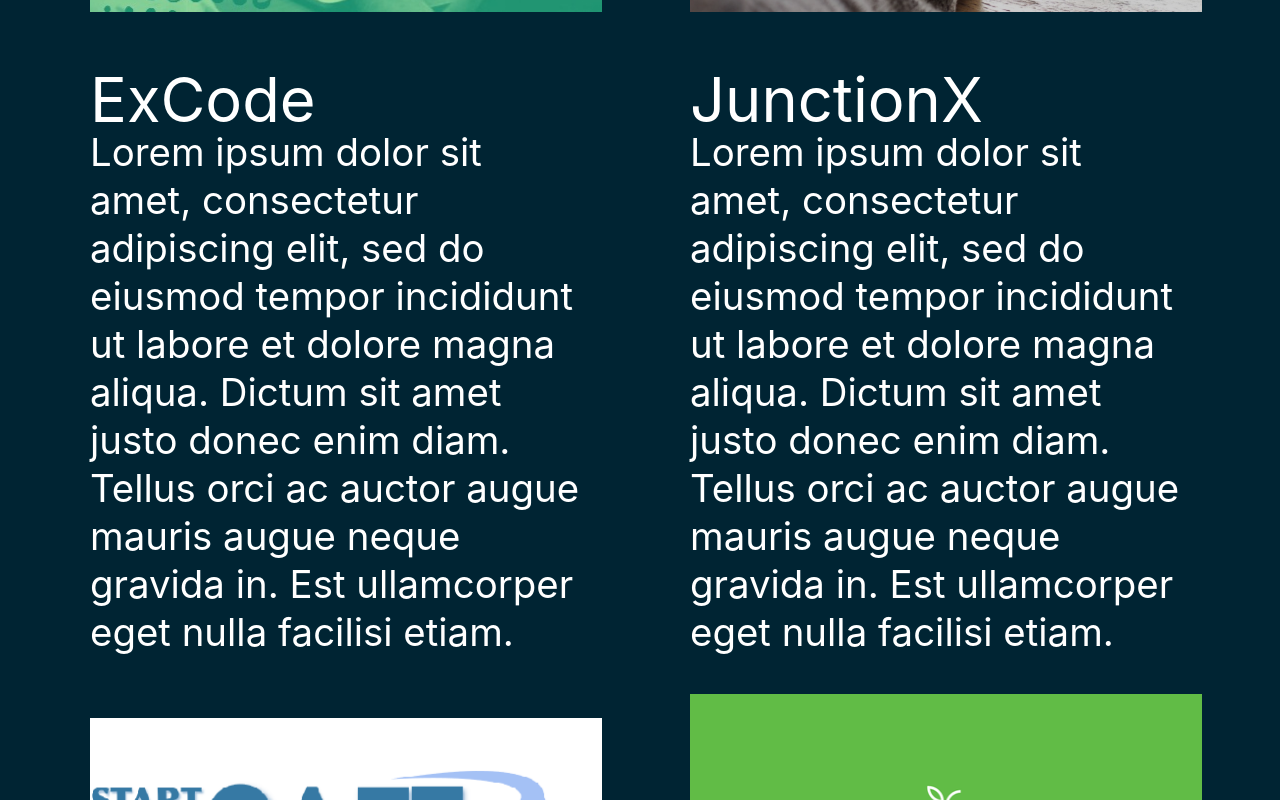
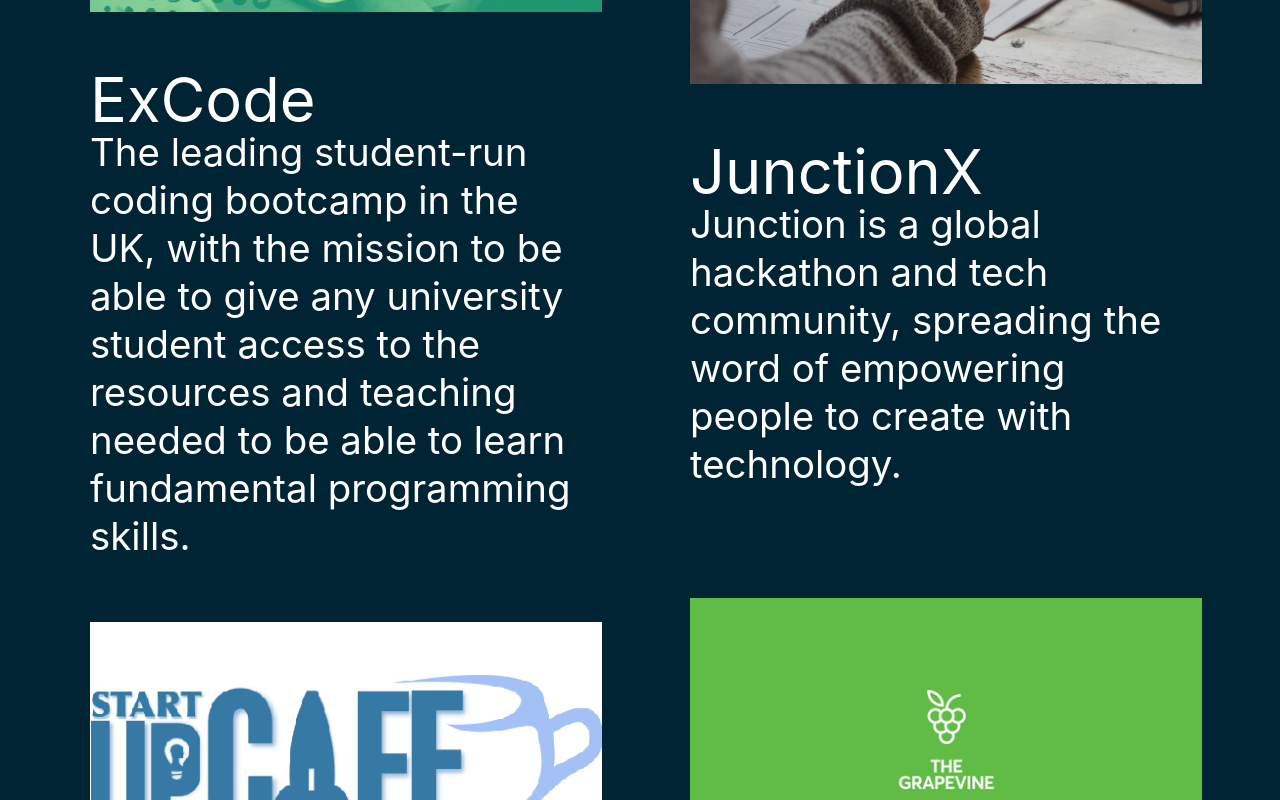
Before and after one commit to XsnakezonX/EES-website, a React (Create React App) app: page /home in a window 1280 px wide. Shown: the part 1740-2540 px from the top of the page. Built offline with nearby package versions, Linux system fonts and the light colour scheme.

Commit message:
flexed projects

```diff
--- a/src/Components/Home.js
+++ b/src/Components/Home.js
@@ -820,7 +820,7 @@
 
 				<ProjectRow className="row">
 					<ProjectCard>
-						<a href="http://maxbeech.com/exeterentrepreneurs/excode-content/" target="_blank">
+						<a href="https://www.excode.co.uk/" target="_blank">
 							<img
 								src="/ExcodeProject.jpg"
 								alt="Project Thumbnail"
@@ -830,7 +830,7 @@
 							<p>ExCode</p>
 						</ProjectTitle>
 						<ProjectText>
-							<p>Lorem ipsum dolor sit amet, consectetur adipiscing elit, sed do eiusmod tempor incididunt ut labore et dolore magna aliqua. Dictum sit amet justo donec enim diam. Tellus orci ac auctor augue mauris augue neque gravida in. Est ullamcorper eget nulla facilisi etiam.</p>
+							<p>The leading student-run coding bootcamp in the UK, with the mission to be able to give any university student access to the resources and teaching needed to be able to learn fundamental programming skills.</p>
 						</ProjectText>
 					</ProjectCard>
 
@@ -845,7 +845,7 @@
 							<p>JunctionX</p>
 						</ProjectTitle>
 						<ProjectText>
-							<p>Lorem ipsum dolor sit amet, consectetur adipiscing elit, sed do eiusmod tempor incididunt ut labore et dolore magna aliqua. Dictum sit amet justo donec enim diam. Tellus orci ac auctor augue mauris augue neque gravida in. Est ullamcorper eget nulla facilisi etiam.</p>
+							<p>Junction is a global hackathon and tech community, spreading the word of empowering people to create with technology. </p>
 						</ProjectText>
 					</ProjectCard>
 				</ProjectRow>
@@ -863,7 +863,8 @@
 							<p>StartUp Café</p>
 						</ProjectTitle>
 						<ProjectText>
-							<p>Lorem ipsum dolor sit amet, consectetur adipiscing elit, sed do eiusmod tempor incididunt ut labore et dolore magna aliqua. Dictum sit amet justo donec enim diam. Tellus orci ac auctor augue mauris augue neque gravida in. Est ullamcorper eget nulla facilisi etiam.</p>
+							<p>Founded by our current President Peter Coulson, the Startup-Cafe is a meeting place and hub for student-run entrepreneurial movement  A place to meet like-minded minds
+								and connect with Exeter’s most innovative thinkers.</p>
 						</ProjectText>
 					</ProjectCard>
 
@@ -878,38 +879,39 @@
 							<p>The Grapevine</p>
 						</ProjectTitle>
 						<ProjectText>
-							<p>Nick & Louis' our former President & Vice-President’s take on the most interesting tech stories of the week with the Grapevine! Helping you discover the hottest startups and the latest technology trends, all in one simple email, once a week. 10,000+ subscribers and counting!</p>
+							<p>Nick Daley & Louis Sutton our former President & Vice-President’s take on the most interesting tech stories of the week with the Grapevine! Helping you discover the hottest startups and the latest technology trends, all in one simple email, once a week.</p>
 						</ProjectText>
 					</ProjectCard>
 				</ProjectRow>
 				<ProjectRow className="row">
 					<ProjectCard>
-						<a href="https://thegrapevine.substack.com/" target="_blank">
+						{/* <a href="https://thegrapevine.substack.com/" target="_blank"> */}
 							<img
 								src="/BlockChainProjectCard.png"
 								alt="Project Thumbnail"
 							/>
-						</a>
+						{/* </a> */}
 						<ProjectTitle>
 							<p>BlockChain</p>
 						</ProjectTitle>
 						<ProjectText>
-							<p>Lorem ipsum dolor sit amet, consectetur adipiscing elit, sed do eiusmod tempor incididunt ut labore et dolore magna aliqua. Dictum sit amet justo donec enim diam. Tellus orci ac auctor augue mauris augue neque gravida in. Est ullamcorper eget nulla facilisi etiam.</p>
+							<p>A new successful series of speaker panels and workshops about blockchain, cryptocurrency investments and web 3.0. Join us and learn about the power of this emerging technology and
+							potentially revolutionary tool.</p>
 						</ProjectText>
 					</ProjectCard>
 
 					<ProjectCard>
-						<a href="https://thegrapevine.substack.com/" target="_blank">
+						{/* <a href="https://thegrapevine.substack.com/" target="_blank"> */}
 							<img
 								src="/MentorshipProjectCard.png"
 								alt="Project Thumbnail"
 							/>
-						</a>
+						{/* </a> */}
 						<ProjectTitle>
 							<p>Mentorship</p>
 						</ProjectTitle>
 						<ProjectText>
-							<p>Lorem ipsum dolor sit amet, consectetur adipiscing elit, sed do eiusmod tempor incididunt ut labore et dolore magna aliqua. Dictum sit amet justo donec enim diam. Tellus orci ac auctor augue mauris augue neque gravida in. Est ullamcorper eget nulla facilisi etiam.</p>
+							<p>Participants in the Mentorship Series build their ideas alongside mentors that have built, led or invested in high-growth businesses and are willing to spare some of their time to help a group of ambitious students.</p>
 						</ProjectText>
 					</ProjectCard>
 				</ProjectRow>
--- a/src/Components/Nav/Navbar.js
+++ b/src/Components/Nav/Navbar.js
@@ -67,11 +67,11 @@
                             <img src="Mobile-Logo@2x.svg" alt="Mobile Logo" style={{width: '60px', marginLeft: '3.5vw', marginTop: '1.4vw', borderRadius: '40px', backdropFilter: 'blur(8px)'}} />
                         </NavLink>
                     </NavLogo>
-                    <BlogButton>
+                    {/* <BlogButton>
                         <NavLink to="/blog">
                             <h1>Blog</h1>
                         </NavLink>
-                    </BlogButton>
+                    </BlogButton> */}
 
                 </LogoDiv>
 
```
